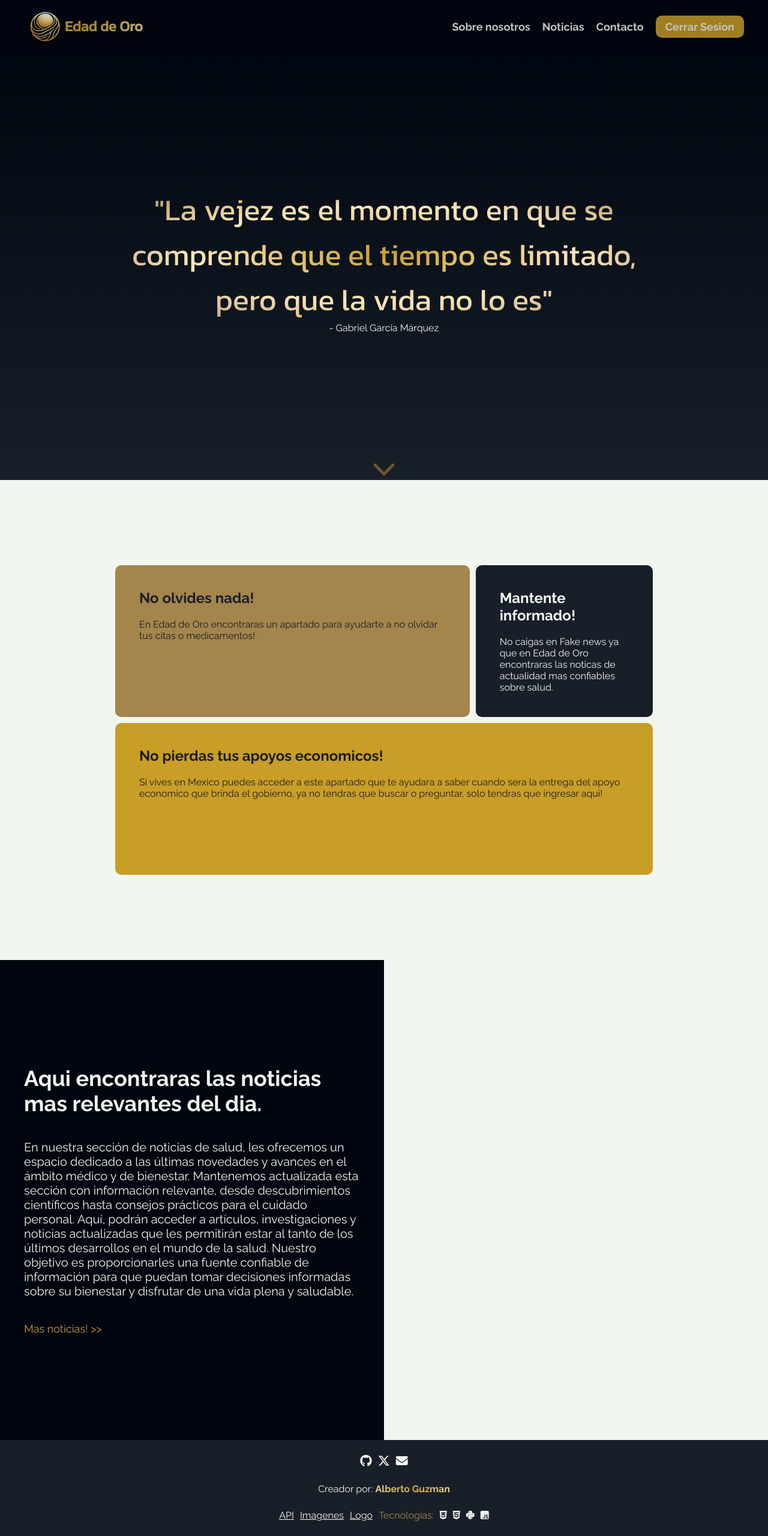
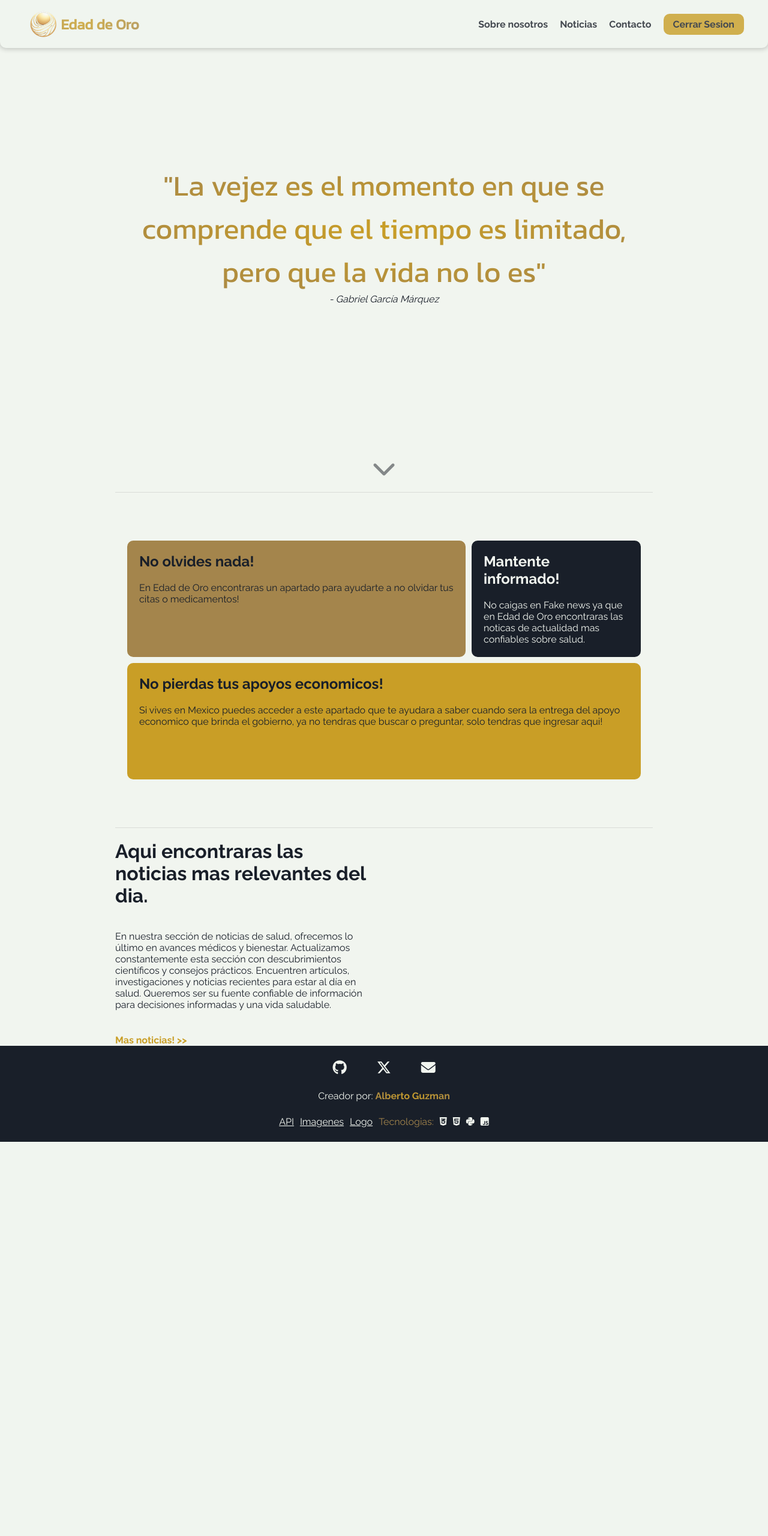
Before and after one commit to TimmyElTaco/CS50-final-project, a Flask app: template templates/index.html in a window 1280 px wide. Shown: the whole page at 60% size. After the commit the page ends 1903 px from the top, so only its background shows below. Run offline with Flask 3, Linux system fonts and the light colour scheme; the template is opened without the code that fills it, so the values that code supplies are empty; some libraries are stand-ins or nearby versions.

Commit message:
Change the style of the homepage

```diff
--- a/app.py
+++ b/app.py
@@ -33,7 +33,7 @@ def index():
     ]
 
     arrNews = []
-    for n in range(0, 5):
+    for n in range(0, 4):
         arrNews.append({})
         arrNews[n]["title"] = news["articles"][n]["title"]
         arrNews[n]["url"] = news["articles"][n]["url"]
--- a/static/styles.css
+++ b/static/styles.css
@@ -1,10 +1,11 @@
 :root {
-    --text: #F1F5EF;
-    --background: #00060F;
-    --color: #C99E26;
-    --accent-color: #A4854C;
-    --background-light: #191F29;
+    --white: #F1F5EF;
+    --black: #00060F;
+    --gold: #C99E26;
+    --dark-gold: #A4854C;
+    --black-light: #191F29;
     scroll-behavior:smooth;
+    font-size: 16px;
 }
 
 * {
@@ -14,7 +15,8 @@
 body {
     margin: 0;
     font-family: Raleway, 'Montserrat', 'Kanit';
-    color: var(--text);
+    color: var(--white);
+    background-color: var(--white);
 }
 
 h1, h2, h3 {
@@ -23,25 +25,39 @@ h1, h2, h3 {
 
 a {
     text-decoration: none;
-    color: var(--text);
+    color: var(--white);
 }
 
 li {
     list-style-type: none;
 }
 
+main {
+    display: flex;
+    flex-direction: column;
+    align-items: center;
+    justify-content: center;
+}
+
 .navbar {
     position: fixed;
     display: flex;
     flex-direction: row;
-    color: var(--text);
+    color: var(--black-light);
     align-items: center;
     justify-content: space-around;
-    background-color: var(--background);
-    height: 11vh;
+    height: 10vh;
     width: 100%;
     margin: 0;
     flex-wrap: wrap;
+    z-index: 1;
+    border-radius: 0px 0px 10px 10px;
+    box-shadow: 0px 0px 10px 1px rgba(0, 0, 0, 0.3);
+    background-color: var(--white);
+}
+
+.navbar a {
+    color: var(--black-light);
 }
 
 #logo {
@@ -69,12 +85,12 @@ li {
     align-items: center;
     height: 80%;
     margin-right: auto;
-    color: var(--color);
+    color: var(--gold);
     text-decoration: none;
     font-weight: 700;
-    font-size: 24px;
+    font-size: 1.5rem;
     font-family: 'Kanit', Raleway, 'Montserrat';
-    background: radial-gradient(var(--color), #FBE6BA);
+    background: radial-gradient(var(--gold), var(--dark-gold));
     -webkit-text-fill-color: transparent;
     -webkit-background-clip: text;
     background-clip: text;
@@ -84,15 +100,15 @@ li {
 
 .link {
     margin: 0px 10px;
-    font-size: 18px;
+    font-size: 1rem;
     font-weight: 700;
     transition: all 0.3s ease;
     position: relative;
 }
 
 .link:hover {
-    color: var(--accent-color);
-    text-shadow: var(--color) 0px 0px 2px;
+    color: var(--dark-gold);
+    text-shadow: var(--gold) 0px 0px 2px;
 }
 
 .link .underline {
@@ -166,48 +185,51 @@ p {
 }
 
 section {
-    height: 100vh;
+    height: auto;
     display: flex;
     flex-direction: column;
     justify-content: center;
     align-items: center;
-}
-
-#container-sentence {
-    background: linear-gradient(var(--background) 10%, var(--background-light));
+    width: 70%;
 }
 
 #sentence {
-    height: 100%;
+    height: 95vh;
     display: flex;
     justify-content: center;
     align-items: center;
     flex-direction: column;
-    width: 70%;
-    padding-top: 11vh;
 }
 
 #sentence p {
     background: radial-gradient();
     font-family: 'Kanit', 'Montserrat', Raleway;
-    font-size: 50px;
+    font-size: 3rem;
     text-align: center;
-    background: radial-gradient(var(--color), #FBE6BA, var(--accent-color));
+    background: radial-gradient(var(--gold), var(--dark-gold));
     -webkit-text-fill-color: transparent;
     -webkit-background-clip: text;
     background-clip: text;
 }
 
 #container-sentence div i {
-    font-size: 40px;
+    font-size: 2.5rem;
     transform: rotate(180deg);
+}
+
+#division {
+    width: 70%;
+    height: 1px;
+    background-color: var(--black);
+    opacity: 0.1;
+    margin: 20px 0px;
 }
 
 /* About us style */
 
 #container-about {
-    background-color: var(--text);
-    color: var(--background-light);
+    color: var(--black-light);
+    margin: 40px 0px;
 }
 
 #grid-container {
@@ -215,31 +237,30 @@ section {
     grid-template-columns: 2fr 1fr;
     grid-template-rows: repeat(2, 1fr);
     grid-gap: 10px;
-    height: auto;
-    width: 70%;
+    margin: 20px;
 }
 
 .about-sections {
-    background-color: var(--color);
-    padding: 40px;
+    background-color: var(--gold);
+    padding: 20px;
     border-radius: 10px;
 }
 
 .about-sections p {
-    font-size: 16px;
+    font-size: 1rem;
 }
 
 #function1 {
     grid-column: 1;
     grid-row: 1;
-    background-color: var(--accent-color);
+    background-color: var(--dark-gold);
 }
 
 #function2 {
     grid-column: 2;
     grid-row: 1;
-    background-color: var(--background-light);
-    color: var(--text);
+    background-color: var(--black-light);
+    color: var(--white);
 }
 
 #function3 {
@@ -254,33 +275,33 @@ section {
     flex-direction: row;
     align-items: center;
     justify-content: center;
-    background: linear-gradient(-90deg, var(--text) 50%, var(--background) 50%);
     justify-content: space-around;
+    color: var(--black-light);
 }
 
 #news-description {
     flex: 1;
-    padding: 40px;
 }
 
 #news-description h2 {
     font-weight: 700;
-    font-size: 36px;
+    font-size: 2rem;
 }
 
 #news-description p {
-    font-size: 20px;
+    font-size: 1rem;
     margin: 40px 0px;
 }
 
 #news-description a {
-    color: var(--color);
-    font-size: 18px;
+    color: var(--gold);
+    font-size: 1rem;
     transition: all 0.3s ease;
+    font-weight: 700;
 }
 
 #news-description a:hover {
-    text-shadow: var(--color) 0px 0px 5px;
+    text-shadow: var(--gold) 0px 0px 5px;
 }
 
 #news {
@@ -442,11 +466,11 @@ button[type="submit"]:hover {
 
 div p {
     margin-top: 20px;
-    font-size: 13px;
+    font-size: 0.8rem;
 }
 
 div p a {
-    color: var(--background-light);
+    color: var(--black-light);
 }
 
 #container-info {
@@ -461,16 +485,16 @@ div p a {
     background-image: url(../static/img/older-family.jpg);
     background-size: cover;
     background-repeat: no-repeat;
-    font-size: 24px;
+    font-size: 1.5rem;
 }
 
 #info-login p {
-    font-size: 16px;
+    font-size: 1rem;
     text-align: left;
 }
 
 .strong-gradient {
-    background: radial-gradient(var(--color), #FBE6BA);
+    background: radial-gradient(var(--gold), var(--dark-gold));
     -webkit-text-fill-color: transparent;
     -webkit-background-clip: text;
     background-clip: text;
@@ -540,8 +566,8 @@ footer {
     display: flex;
     justify-content: space-around;
     align-items: center;
-    font-size: 16px;
-    color: #ffffff;
+    font-size: 1rem;
+    color: var(--white);
     width: 100%;
 }
 
@@ -549,17 +575,17 @@ footer {
     display: flex;
     flex-direction: row;
     margin: 0px 10px;
-    gap: 10px;
+    gap: 50px;
 }
 
 .contact-link {
-    font-size: 20px;
+    font-size: 1.5rem;
     transition: all 0.3s ease;
 }
 
 .contact-link:hover{
-    color: var(--color);
-    text-shadow: 0px 0px 3px var(--color);
+    color: var(--gold);
+    text-shadow: 0px 0px 3px var(--gold);
 }
 
 #resources {
--- a/templates/index.html
+++ b/templates/index.html
@@ -9,10 +9,11 @@
         <section id="container-sentence">
             <div id="sentence">
                 <p>"La vejez es el momento en que se comprende que el tiempo es limitado, pero que la vida no lo es"</p>
-                <span>- Gabriel García Márquez</span>
+                <span style="color: var(--black-light); font-style: italic;">- Gabriel García Márquez</span>
             </div>
-            <div><i class="fa-solid fa-chevron-up fa-fade" style="color: #c99e26;"></i></div>
+            <div><i class="fa-solid fa-chevron-up fa-fade" style="color: var(--black);"></i></div>
         </section>
+        <div id="division"></div>
         <section id="container-about">
             <div id="grid-container">
                 <div class="about-sections" id="function1">
@@ -39,15 +40,15 @@
                 </div>
             </div>
         </section>
+        <div id="division"></div>
         <section id="container-news">
             <div id="news-description">
                 <h2>Aqui encontraras las noticias mas relevantes del dia.</h2>
                 <p>
-                    En nuestra sección de noticias de salud, les ofrecemos un espacio dedicado a las últimas novedades y avances en el ámbito médico
-                    y de bienestar. Mantenemos actualizada esta sección con información relevante, desde descubrimientos científicos hasta consejos
-                    prácticos para el cuidado personal. Aquí, podrán acceder a artículos, investigaciones y noticias actualizadas que les permitirán
-                    estar al tanto de los últimos desarrollos en el mundo de la salud. Nuestro objetivo es proporcionarles una fuente confiable de
-                    información para que puedan tomar decisiones informadas sobre su bienestar y disfrutar de una vida plena y saludable.
+                    En nuestra sección de noticias de salud, ofrecemos lo último en avances médicos y bienestar.
+                    Actualizamos constantemente esta sección con descubrimientos científicos y consejos prácticos.
+                    Encuentren artículos, investigaciones y noticias recientes para estar al día en salud.
+                    Queremos ser su fuente confiable de información para decisiones informadas y una vida saludable.
                 </p>
                 <a href="">Mas noticias! >></a>
             </div>
```
Also changed, not shown: other parts of static/styles.css (+42 -34 lines), 2 other files.
